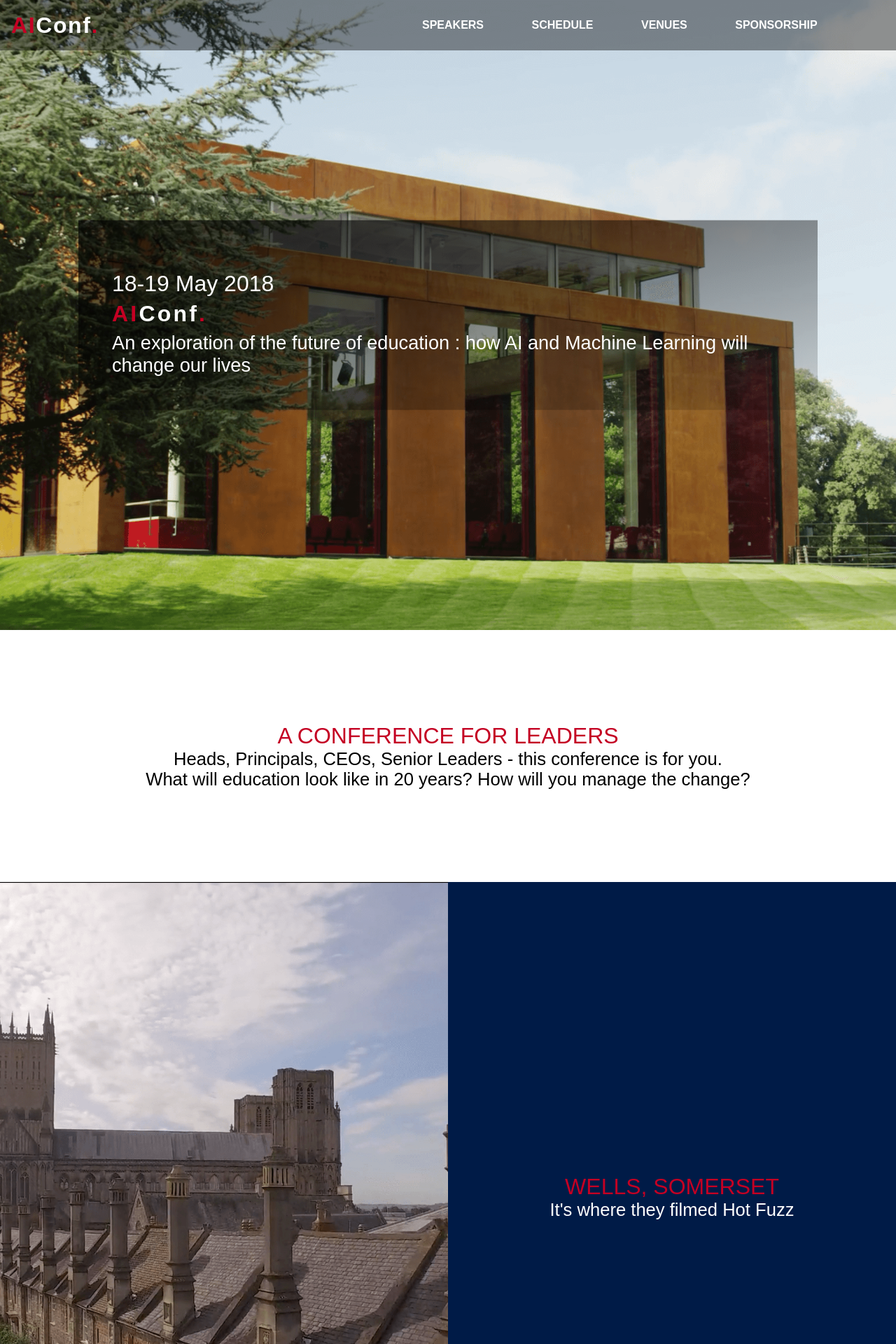
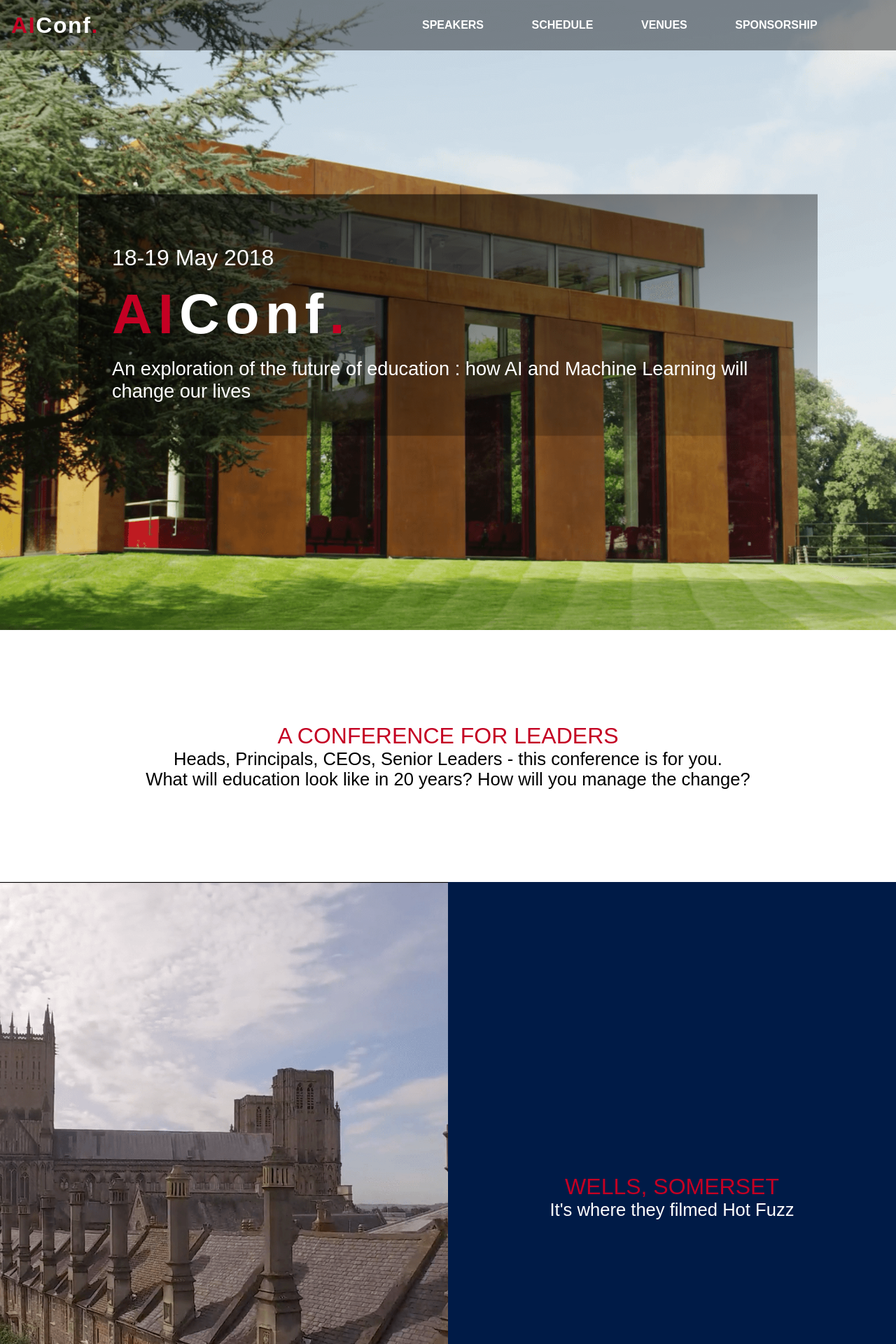
Before and after one commit to AIConf/aiconf.github.io, a Jekyll site: the page built from index.md, in a window 1280 px wide. Shown: the top 1920 px of the page at 70% size. Built offline with Jekyll 4.4.1, drawn with Linux system fonts in a browser that asks for light colours.

Commit message:
splash css tweaks

```diff
--- a/_layouts/home.html
+++ b/_layouts/home.html
@@ -5,9 +5,9 @@ layout: default
 <main>
   <section class="splash">
     <div class="splash-info">
-      <div class="event-time"><time datetime="2018-05-18" class="dt-start">18-19 May 2018</time></div>
-      <div class="event-title"><span class="ai">AI</span>Conf<span class="ai">.</span></div>
-      <div class="event-strapline">An exploration of the future of education : how AI and Machine Learning will change our lives</div>
+      <div class="splash-time"><time datetime="2018-05-18" class="dt-start">18-19 May 2018</time></div>
+      <div class="splash-title"><span class="ai">AI</span>Conf<span class="ai">.</span></div>
+      <div class="splash-strapline">An exploration of the future of education : how AI and Machine Learning will change our lives</div>
     </div>
   </section>
   <section class="tiles">
--- a/css/styles.scss
+++ b/css/styles.scss
@@ -173,6 +173,24 @@ nav ul li a:hover {
   };
 }
 
+.splash-time {
+  line-height: normal;
+  font-size: 2em;
+}
+
+.splash-title {
+  font-family: 'Didact Gothic', sans-serif;
+  font-size: 5em;
+  font-weight: bold;
+  letter-spacing: .1em;
+  padding: .2em 0;
+}
+
+.splash-strapline {
+  line-height: normal;
+  font-size: 1.7em;
+}
+
 .ai {
   color: $monza;
 }
@@ -194,13 +212,7 @@ nav ul li a:hover {
   font-family: 'Didact Gothic', sans-serif;
   font-size: 2em;
   font-weight: bold;
-  letter-spacing: .1em;
   padding: .2em 0;
-}
-
-.event-strapline {
-  line-height: normal;
-  font-size: 1.7em;
 }
 
 .tiles {
```
Also changed, not shown: sponsorship.html (+8 -1 lines), Gemfile.lock.
